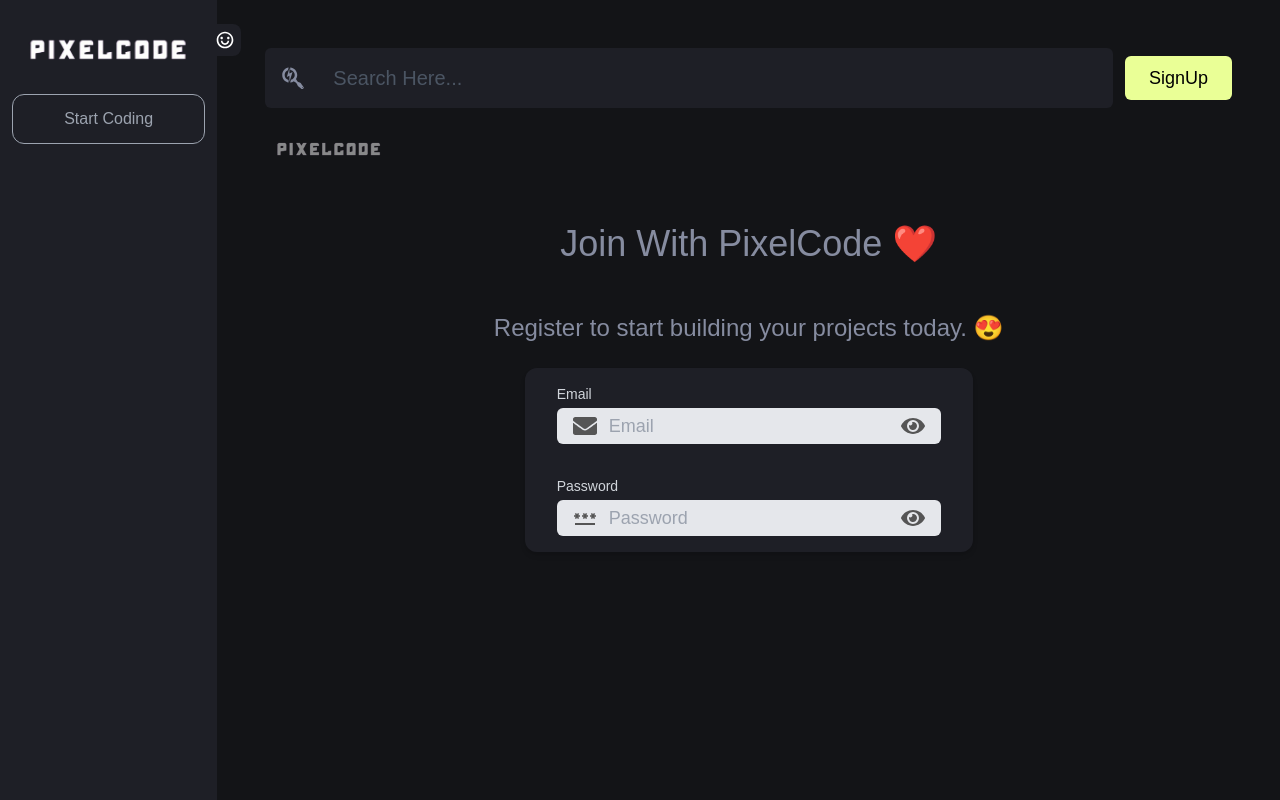
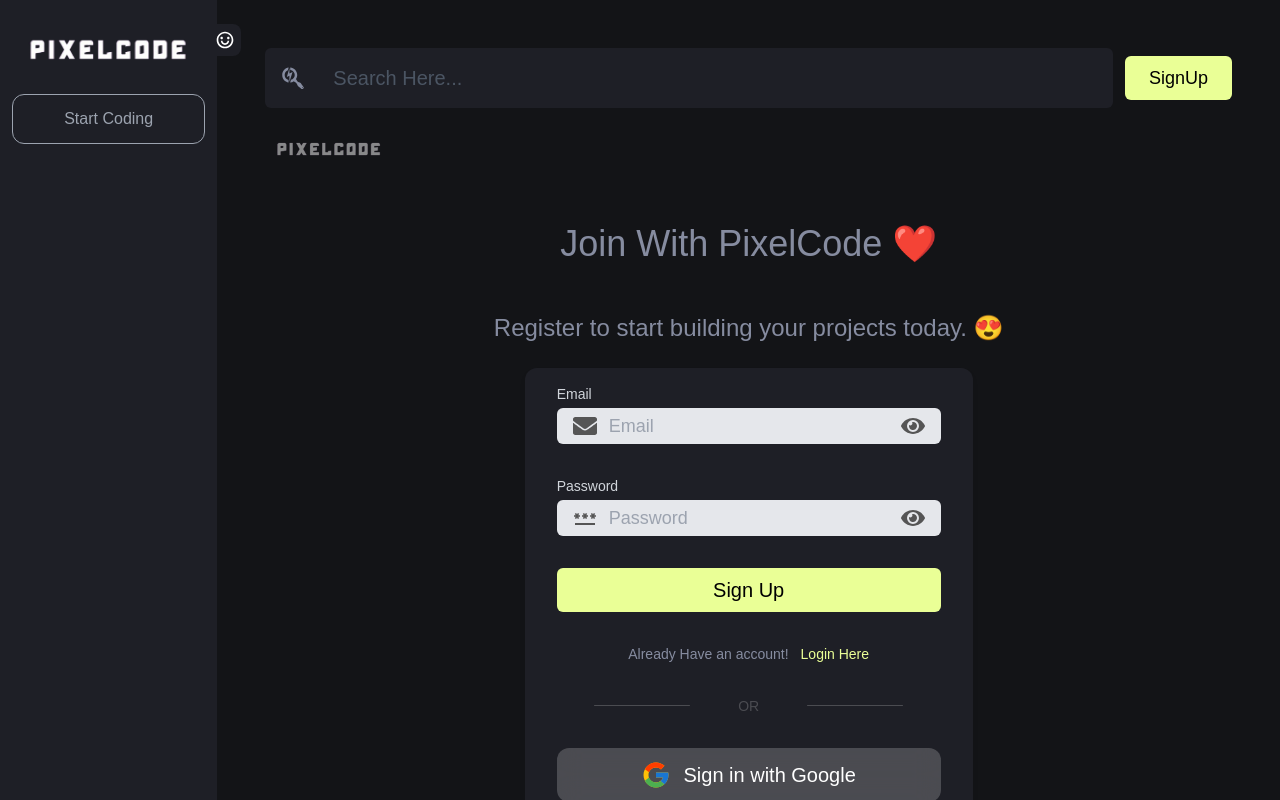
Before and after one commit to aryanrajpoot27/Code_Editor, a React (Create React App) app: page /home/auth in a window 1280 px wide. Built offline with nearby package versions, Linux system fonts and the light colour scheme; no server answers.

Commit message:
added google signin using firebase

```diff
--- a/package.json
+++ b/package.json
@@ -6,6 +6,7 @@
     "@testing-library/jest-dom": "^5.17.0",
     "@testing-library/react": "^13.4.0",
     "@testing-library/user-event": "^13.5.0",
+    "firebase": "^10.12.2",
     "framer-motion": "^11.2.10",
     "react": "^18.3.1",
     "react-dom": "^18.3.1",
--- a/src/App.js
+++ b/src/App.js
@@ -1,8 +1,22 @@
-import React from "react";
-import { Navigate, Route , Routes } from "react-router-dom";
+import React, { useEffect } from "react";
+import { Navigate, Route , Routes , useNavigate } from "react-router-dom";
 import { Home } from "./container";
+import { auth } from "./config/firebase.config";
+
 
 const App = () => {
+
+  const navigate = useNavigate();
+
+  useEffect(() => {
+    const unsubscribe = auth.onAuthStateChanged((userCred) => {
+      if (userCred) {
+        console.log(userCred?.providerData[0].email);
+      } else {
+        navigate("/home/auth" , {replace: true});
+      }
+    });
+  } , [])
   return (
     <div className="w-screen h-screen flex items-center justify-start overflow-hidden">
         <Routes>
--- a/src/components/UserAuthInput.jsx
+++ b/src/components/UserAuthInput.jsx
@@ -8,17 +8,32 @@
   isPass,
   setStateFunction,
   Icon,
+  setgetEmailValidationStatus
 }) => {
   const [value, setValue] = useState("");
   const [showPass, setShowPass] = useState(true);
+  const [isEmailValid, setIsEmailValid] = useState(false);
+
   const handleTextChange = (e) => {
     setValue(e.target.value);
     setStateFunction(e.target.value);
+    if (placeHolder === "Email") {
+      const emailRegex = /^[a-zA-Z0-9._-]+@[a-zA-Z0-9.-]+\.[a-zA-Z]{2,4}$/;
+      const status = emailRegex.test(value);
+      setIsEmailValid(status);
+      setgetEmailValidationStatus(status);
+    }
   };
   return (
     <div className="flex flex-col items-start justify-start gap-1">
       <label className="text-sm text-gray-300">{label}</label>
-      <div className="flex items-center justify-center gap-3 w-full md:w-96 rounded-md px-4 py-1 bg-gray-200">
+      <div
+        className={`flex items-center justify-center gap-3 w-full md:w-96 rounded-md px-4 py-1 bg-gray-200 ${
+          !isEmailValid && placeHolder === "Email" && value.length > 0
+            ? "border-2 border-red-500"
+            : ""
+        }`}
+      >
         <Icon className="text-text555 text-2xl" />
         <input
           type={isPass && showPass ? "password" : "text"}
@@ -27,7 +42,11 @@
           value={value}
           onChange={handleTextChange}
         />
-        <motion.div onClick={() => setShowPass(!showPass)} whileTap={{ scale: 0.9 }} className="cursor-pointer ">
+        <motion.div
+          onClick={() => setShowPass(!showPass)}
+          whileTap={{ scale: 0.9 }}
+          className="cursor-pointer "
+        >
           {showPass ? (
             <FaEye className="text-text555 text-2xl " />
           ) : (
--- /dev/null
+++ b/src/config/firebase.config.js
@@ -0,0 +1,19 @@
+import { getApps, getApp, initializeApp } from "firebase/app";
+import { getFirestore } from "firebase/firestore";
+import { getAuth } from "firebase/auth";
+
+const firebaseConfig = {
+  apiKey: process.env.REACT_APP_API_KEY,
+  authDomain: process.env.REACT_APP_AUTHDOMAIN,
+  projectId: process.env.REACT_APP_PROJECTID,
+  storageBucket: process.env.REACT_APP_STORAGEBUCKET,
+  messagingSenderId: process.env.REACT_APP_MESSAGESENDERID,
+  appId: process.env.REACT_APP_APPID,
+};
+
+const app = getApps().length > 0 ? getApp() : initializeApp(firebaseConfig);
+
+const auth = getAuth(app);
+const db = getFirestore(app);
+
+export {app , auth, db };
--- a/src/container/SignUp.jsx
+++ b/src/container/SignUp.jsx
@@ -1,12 +1,18 @@
 import React, { useState } from "react";
 import { Logo } from "../assets";
 import { UserAuthInput } from "../components";
-import { FaEnvelope } from "react-icons/fa";
+import { FaEnvelope, FaGithub } from "react-icons/fa";
+import { FcGoogle } from "react-icons/fc";
 import { MdPassword } from "react-icons/md";
+import { motion } from "framer-motion";
+import { signInWithGoogle } from "../utils/Helpers";
 
 const SignUp = () => {
   const [email, setEmail] = useState("");
   const [password, setPassword] = useState("");
+  const [getEmailValidationStatus, setGetEmailValidationStatus] =
+    useState(false);
+  const [isLogin, setIsLogin] = useState(false);
 
   return (
     <div className="w-full py-6 ">
@@ -34,6 +40,7 @@
             key="Email"
             setStateFunction={setEmail}
             Icon={FaEnvelope}
+            setgetEmailValidationStatus={setGetEmailValidationStatus}
           />
           {/* password */}
           <UserAuthInput
@@ -47,16 +54,79 @@
           {/* alert section  */}
 
           {/* login button */}
+          {!isLogin ? (
+            <motion.div
+              whileTap={{ scale: 0.9 }}
+              className="bg-customGreen px-6 py-2 rounded-md w-full flex items-center justify-center text-lg text-black cursor-pointer hover:bg-cusGreen"
+            >
+              <p className="text-xl text-black">Sign Up</p>
+            </motion.div>
+          ) : (
+            <motion.div
+              whileTap={{ scale: 0.9 }}
+              className="bg-customGreen px-6 py-2 rounded-md text-lg text-black cursor-pointer w-full flex items-center justify-center hover:bg-cusGreen"
+            >
+              <p className="text-xl text-black">Login</p>
+            </motion.div>
+          )}
 
-          {/* text section  */}
+          {/* account text section  */}
+
+          {!isLogin ? (
+            <p className="text-sm text-primaryText flex items-center justify-center gap-3 ">
+              Already Have an account!{" "}
+              <span
+                onClick={() => setIsLogin(!isLogin)}
+                className="text-customGreen cursor-pointer "
+              >
+                Login Here
+              </span>{" "}
+            </p>
+          ) : (
+            <p className="text-sm text-primaryText flex items-center justify-center gap-3 ">
+              Doesn't Have an account!{" "}
+              <span
+                onClick={() => setIsLogin(!isLogin)}
+                className="text-customGreen cursor-pointer "
+              >
+                Create Here
+              </span>{" "}
+            </p>
+          )}
 
           {/* or section */}
+          <div className="flex items-center justify-center gap-12 ">
+            <div className="h-[1px] bg-[rgba(256,256,256,0.2)] rounded-md w-24 "></div>
+            <p className="text-sm text-[rgba(256,256,256,0.2)] ">OR</p>
+            <div className="h-[1px] bg-[rgba(256,256,256,0.2)] rounded-md w-24 "></div>
+          </div>
 
-          {/* google signin section  */}
+          {/*  signIn with google section  */}
+          <motion.div onClick={signInWithGoogle }
+            className="flex items-center justify-center gap-3 bg-[rgba(256,256,256,0.2)] backdrop-blur-md w-full py-3 rounded-xl hover:bg-[rgba(256,256,256,0.4)] cursor-pointer  "
+            whileTap={{ scale: 0.9 }}
+          >
+            <FcGoogle className="text-3xl" />
+            <p className="text-xl text-white ">Sign in with Google</p>
+          </motion.div>
 
           {/* or section  */}
+          <div className="flex items-center justify-center gap-12 ">
+            <div className="h-[1px] bg-[rgba(256,256,256,0.2)] rounded-md w-24 "></div>
+            <p className="text-sm text-[rgba(256,256,256,0.2)] ">OR</p>
+            <div className="h-[1px] bg-[rgba(256,256,256,0.2)] rounded-md w-24 "></div>
+          </div>
 
           {/* github signin section  */}
+          <motion.div
+            className="flex items-center justify-center gap-3 bg-[rgba(256,256,256,0.2)] backdrop-blur-md w-full py-3 rounded-xl hover:bg-[rgba(256,256,256,0.4)] cursor-pointer  "
+            whileTap={{ scale: 0.9 }}
+          >
+            <FaGithub className="text-3xl text-white" />
+            <p className="text-xl text-white ">Sign in with Github</p>
+          </motion.div>
+
+
         </div>
       </div>
     </div>
--- /dev/null
+++ b/src/utils/Helpers.js
@@ -0,0 +1,10 @@
+import { signInWithRedirect , GoogleAuthProvider} from "firebase/auth";
+import { auth } from "../config/firebase.config";
+
+const googleProvider = new GoogleAuthProvider();
+
+export const signInWithGoogle = async () => {
+    await signInWithRedirect(auth, googleProvider).then(userCred => {
+        window.location.reload();
+    })
+}
```
Also changed, not shown: 2 other files (tests, documents, lock files or other folders).
